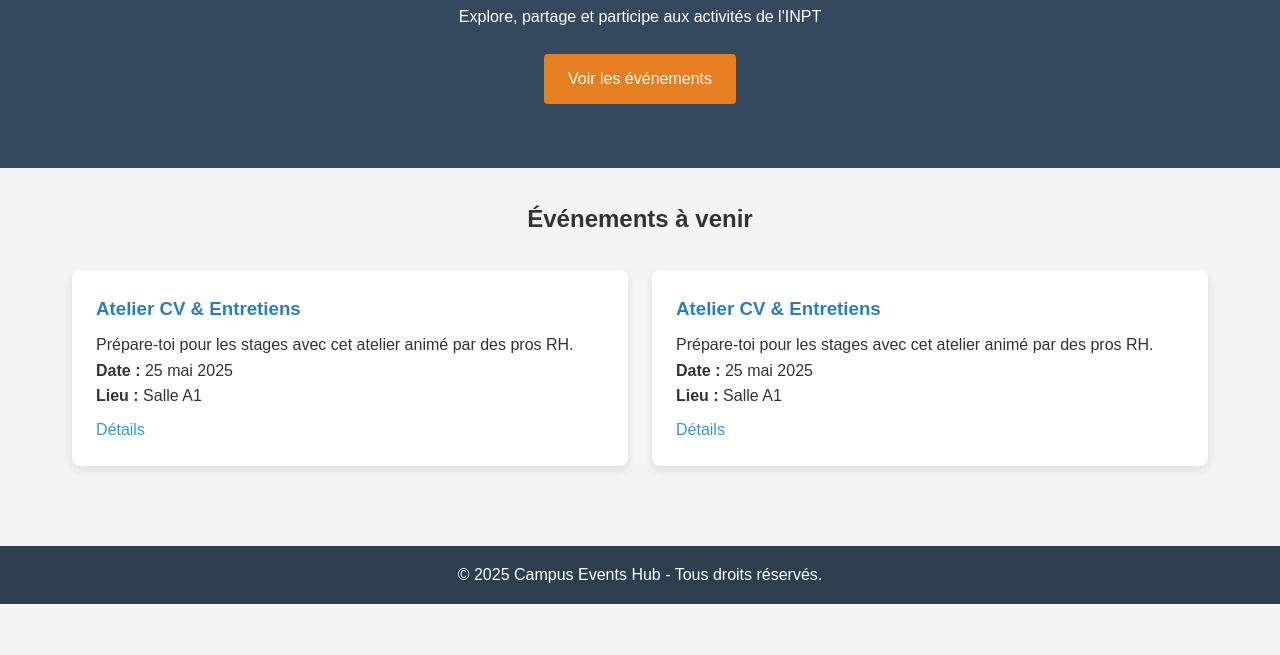
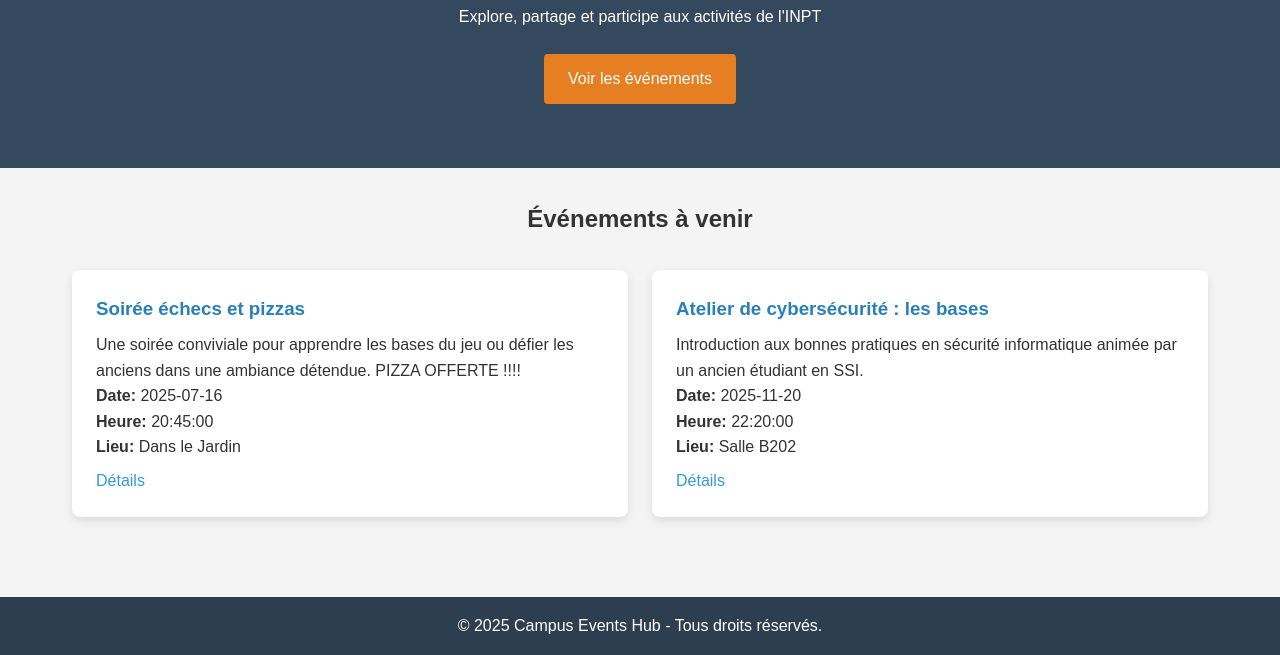
Before and after one commit to michel-t-user/Event_Hub, a plain HTML site: page Hub.html in a window 1280 px wide. Shown: the part 210-865 px from the top of the page. Before the commit the page ends 814 px from the top, so only its background shows below. Drawn offline with Linux system fonts and the light colour scheme; a web font is replaced by a local one.

Commit message:
Thursday,June 5,2025. 12h20

```diff
--- a/Hub.html
+++ b/Hub.html
@@ -29,17 +29,20 @@
       <h2>Événements à venir</h2>
       <div class="event-grid">
         <div class="event-card">
-          <h3>Atelier CV & Entretiens</h3>
-          <p>Prépare-toi pour les stages avec cet atelier animé par des pros RH.</p>
-          <p><strong>Date :</strong> 25 mai 2025</p>
-          <p><strong>Lieu :</strong> Salle A1</p>
+          <h3>Soirée échecs et pizzas</h3>
+          <p> Une soirée conviviale pour apprendre les bases du jeu ou défier les anciens dans une ambiance détendue.
+PIZZA OFFERTE !!!!</p>
+          <p> <strong>Date:</strong> 2025-07-16</p>
+          <p> <strong>Heure:</strong> 20:45:00</p>
+          <p> <strong>Lieu:</strong> Dans le Jardin</p>
           <a href="login.html">Détails</a>
         </div>
         <div class="event-card">
-          <h3>Atelier CV & Entretiens</h3>
-          <p>Prépare-toi pour les stages avec cet atelier animé par des pros RH.</p>
-          <p><strong>Date :</strong> 25 mai 2025</p>
-          <p><strong>Lieu :</strong> Salle A1</p>
+          <h3>Atelier de cybersécurité : les bases</h3>
+          <p>  Introduction aux bonnes pratiques en sécurité informatique animée par un ancien étudiant en SSI.</p>
+          <p> <strong>Date:</strong> 2025-11-20</p>
+          <p> <strong>Heure:</strong> 22:20:00</p>
+          <p> <strong>Lieu:</strong> Salle B202</p>
           <a href="login.html">Détails</a>
         </div>
       </div>
--- a/js/admin.js
+++ b/js/admin.js
@@ -1,6 +1,6 @@
 //Récupérer les événements depuis l'API et les afficher dans la grille
 var user = JSON.parse(sessionStorage.getItem('user'));
-const userId = user.id;
+var userId = user.id;
 var filterIcon = document.getElementById("filterIcon");
 
 fetch(`http://localhost:3000/api/get_events_admin/${userId}`)
--- a/js/registration.js
+++ b/js/registration.js
@@ -1,3 +1,4 @@
+sessionStorage.clear();
 var formData = {};
 var form = document.getElementById("form-section");
 var username = document.getElementById("fullname");
@@ -59,3 +60,4 @@ console.log("formData:", formData);
     });
 
 });
+sessionStorage.clear();
```
Also changed, not shown: js/create_admin.js (+5 -4 lines).
